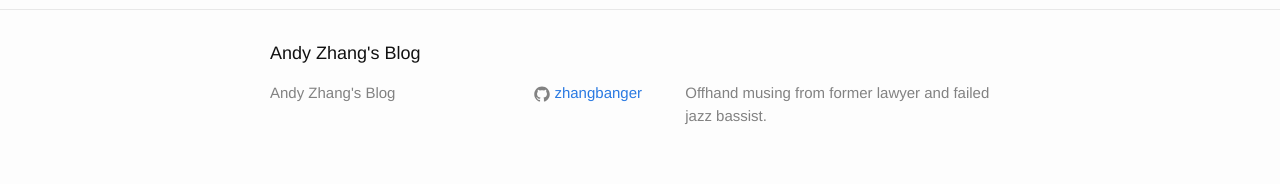
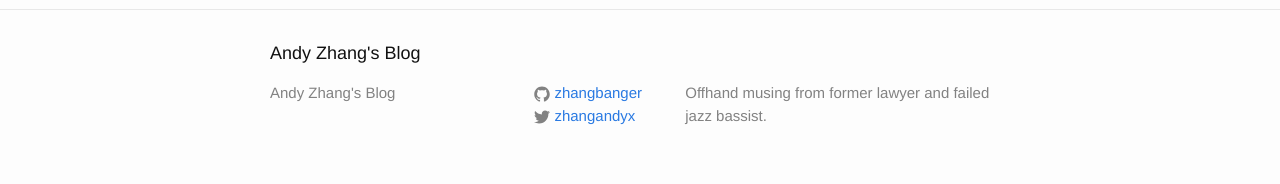
Before and after one commit to ZhangBanger/zhangbanger.github.io, a Jekyll site: the page built from index.html, in a window 1280 px wide. Shown: the part 737-921 px from the top of the page. Built offline with Jekyll 4.4.1, drawn with Linux system fonts in a browser that asks for light colours; Markdown is read by kramdown in place of the engine named in the settings.

Commit message:
Add twitter username

```diff
--- a/_config.yml
+++ b/_config.yml
@@ -5,6 +5,7 @@ description: > # this means to ignore newlines until "baseurl:"
 baseurl: "" # the subpath of your site, e.g. /blog/
 url: "http://zhangbanger.github.io" # the base hostname & protocol for your site
 github_username:  zhangbanger
+twitter_username: zhangandyx
 
 # Build settings
 markdown: redcarpet
```
